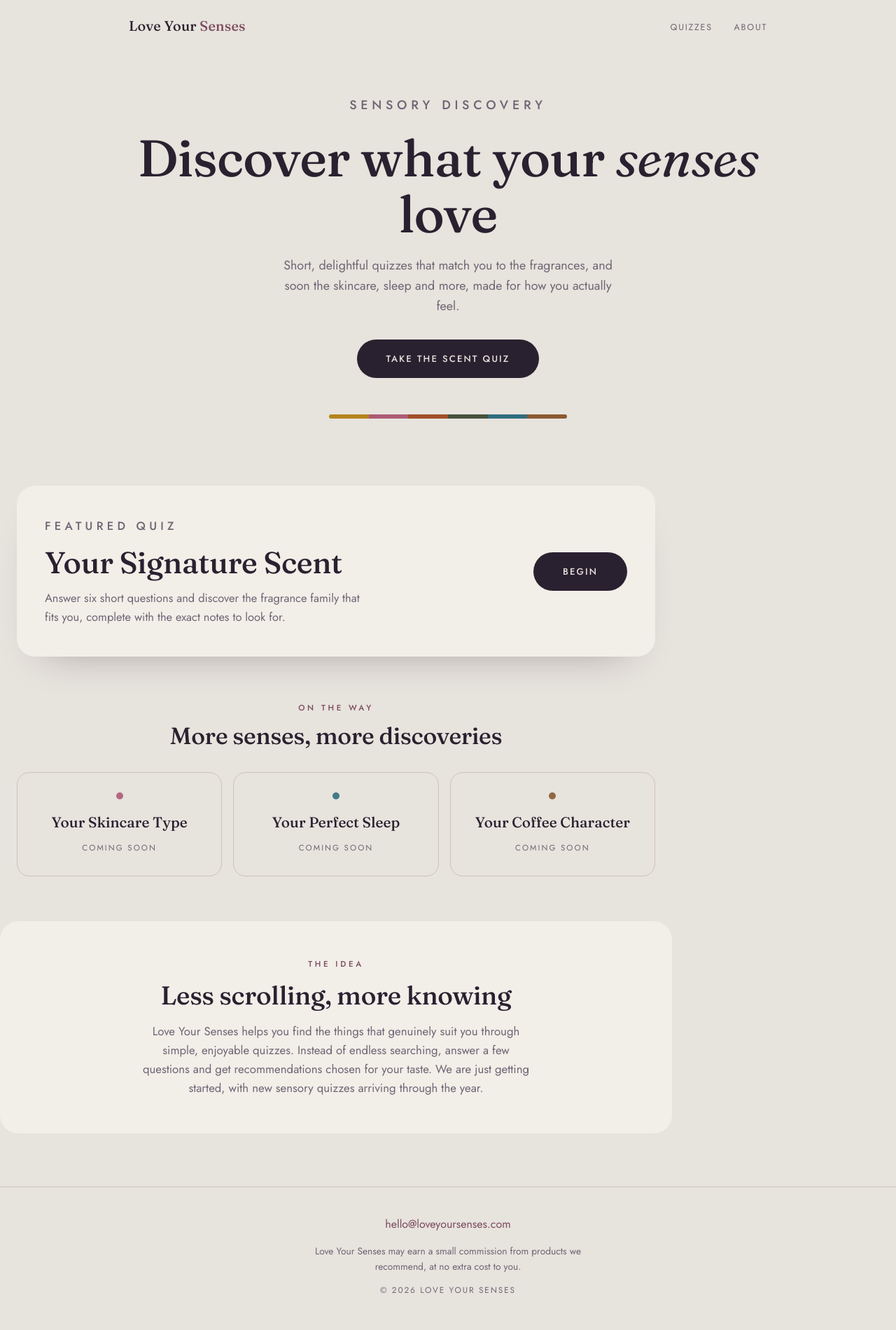
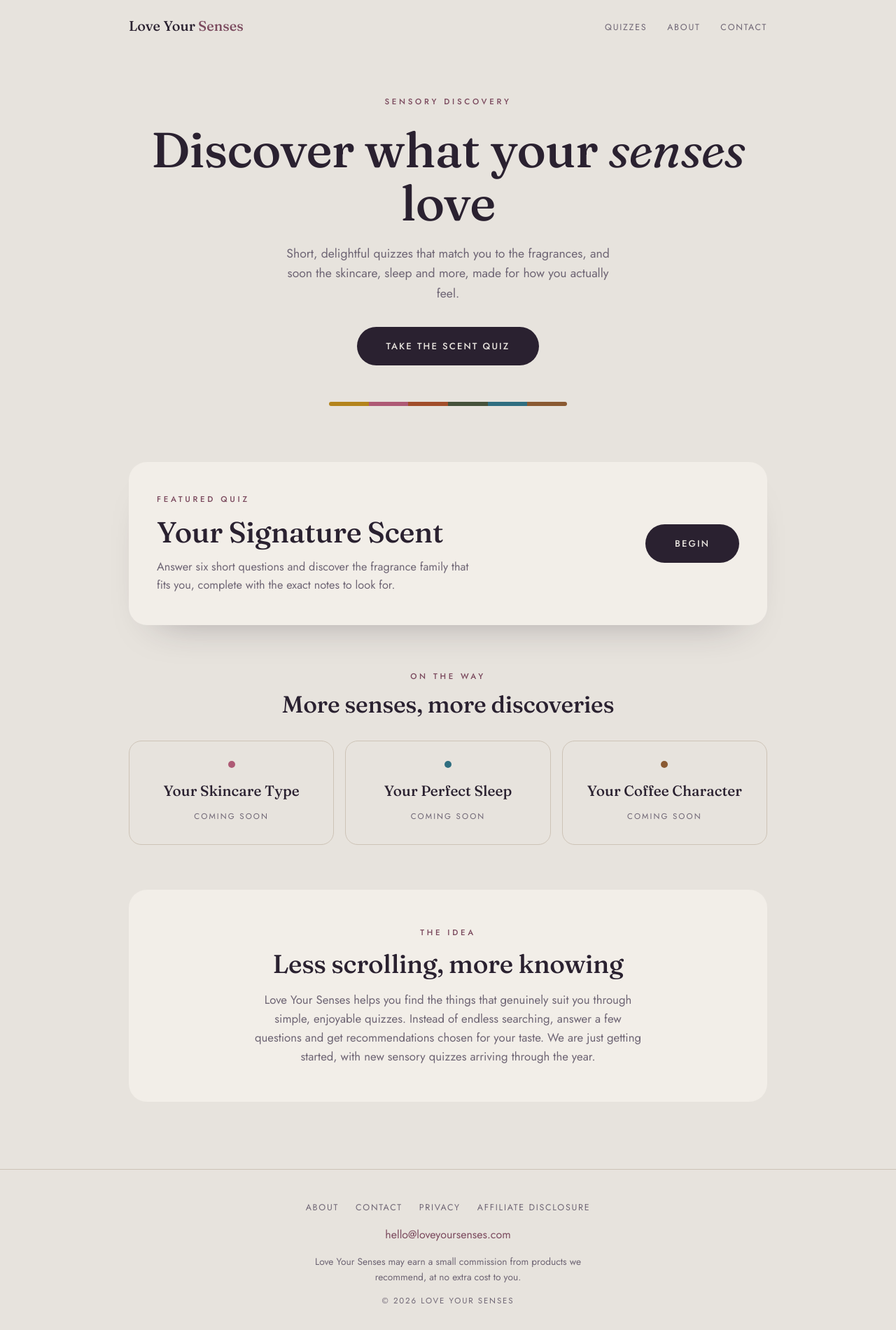
Before and after one commit to loveyoursenses/loveyoursenses, a plain HTML site: page index.html in a window 1280 px wide. Shown: the part 4-1904 px from the top of the page at 70% size. Drawn offline with Linux system fonts and the light colour scheme.

Commit message:
Update index.html

```diff
--- a/index.html
+++ b/index.html
@@ -5,18 +5,9 @@
 <meta name="viewport" content="width=device-width, initial-scale=1.0">
 <title>Love Your Senses | Discover what your senses love</title>
 <meta name="description" content="Short, delightful quizzes that match you to the fragrances, and soon the skincare and more, made for how you actually feel.">
-
-<!-- ============================================================
-     LOVE YOUR SENSES — HOMEPAGE (HUB)
-     Deploy as: /index.html  (replaces the "Coming soon" page)
-     Quizzes live in their own folders, e.g. /scent/index.html
-     Update the footer contact + disclosure as you grow.
-     ============================================================ -->
-
 <link rel="preconnect" href="https://fonts.googleapis.com">
 <link rel="preconnect" href="https://fonts.gstatic.com" crossorigin>
 <link href="https://fonts.googleapis.com/css2?family=Fraunces:ital,opsz,wght@0,9..144,400;0,9..144,500;0,9..144,600;1,9..144,400&family=Jost:wght@300;400;500&display=swap" rel="stylesheet">
-
 <style>
   :root{
     --bg:#E7E3DD; --card:#F2EEE8; --ink:#2A2130; --ink-soft:#6E6574;
@@ -25,86 +16,67 @@
   }
   *{box-sizing:border-box;margin:0;padding:0}
   html{-webkit-text-size-adjust:100%;scroll-behavior:smooth}
-  body{
-    background:var(--bg);color:var(--ink);
-    font-family:'Jost',system-ui,sans-serif;line-height:1.6;
-    -webkit-font-smoothing:antialiased;
-  }
+  body{background:var(--bg);color:var(--ink);font-family:'Jost',system-ui,sans-serif;line-height:1.6;-webkit-font-smoothing:antialiased}
   .display{font-family:'Fraunces',Georgia,serif;font-weight:500;line-height:1.08;letter-spacing:-.01em}
   .eyebrow{font-size:.72rem;letter-spacing:.32em;text-transform:uppercase;color:var(--accent);font-weight:500}
-  .wrap{max-width:960px;margin:0 auto;padding:0 24px}
+
+  /* .wrap centers content. It NEVER sets vertical spacing. */
+  .wrap{max-width:960px;margin-left:auto;margin-right:auto;padding-left:24px;padding-right:24px}
 
   /* header */
-  header{padding:26px 0}
-  .bar{max-width:960px;margin:0 auto;padding:0 24px;display:flex;align-items:center;justify-content:space-between}
-  .mark{font-family:'Fraunces',serif;font-weight:500;font-size:1.24rem;letter-spacing:.01em;text-decoration:none;color:var(--ink)}
+  .site-head{padding-top:26px;padding-bottom:26px}
+  .bar{display:flex;align-items:center;justify-content:space-between}
+  .mark{font-family:'Fraunces',serif;font-weight:500;font-size:1.24rem;text-decoration:none;color:var(--ink)}
   .mark span{color:var(--accent)}
-  nav a{font-size:.78rem;letter-spacing:.14em;text-transform:uppercase;color:var(--ink-soft);text-decoration:none;margin-left:26px;transition:color .3s var(--ease)}
+  nav a{font-size:.78rem;letter-spacing:.14em;text-transform:uppercase;color:var(--ink-soft);text-decoration:none;margin-left:24px;transition:color .3s var(--ease)}
   nav a:hover{color:var(--accent)}
-  @media(max-width:520px){nav{display:none}}
+  @media(max-width:520px){nav a{margin-left:16px}}
 
-  /* hero */
-  .hero{text-align:center;padding:56px 0 20px}
-  .hero .eyebrow{margin-bottom:22px}
-  .hero h1{font-size:clamp(2.7rem,9vw,4.6rem);margin-bottom:20px}
-  .hero h1 em{font-style:italic;font-weight:400}
-  .hero p{color:var(--ink-soft);font-size:1.12rem;max-width:44ch;margin:0 auto 34px}
-  .btn{
-    display:inline-block;font-family:'Jost',sans-serif;font-size:.82rem;letter-spacing:.16em;
-    text-transform:uppercase;font-weight:500;cursor:pointer;text-decoration:none;
-    border:none;border-radius:100px;padding:17px 42px;background:var(--ink);color:var(--bg);
-    transition:transform .35s var(--ease),background .35s var(--ease);
-  }
+  .btn{display:inline-block;font-family:'Jost',sans-serif;font-size:.82rem;letter-spacing:.16em;text-transform:uppercase;font-weight:500;cursor:pointer;text-decoration:none;border:none;border-radius:100px;padding:17px 42px;background:var(--ink);color:var(--bg);transition:transform .35s var(--ease),background .35s var(--ease)}
   .btn:hover{background:var(--accent-deep);transform:translateY(-2px)}
 
-  /* signature spectrum — the six scent families as a thread through the brand */
+  /* sections: vertical spacing only */
+  .hero{padding-top:56px;padding-bottom:20px;text-align:center}
+  .hero h1{font-size:clamp(2.7rem,9vw,4.4rem);margin-bottom:20px}
+  .hero h1 em{font-style:italic;font-weight:400}
+  .hero .eyebrow{margin-bottom:22px;display:block}
+  .hero p{color:var(--ink-soft);font-size:1.1rem;max-width:44ch;margin-left:auto;margin-right:auto;margin-bottom:34px}
   .spectrum{display:flex;height:6px;max-width:340px;margin:52px auto 0;border-radius:100px;overflow:hidden}
   .spectrum i{flex:1}
 
-  /* featured quiz */
-  .featured{margin:76px 0 20px}
-  .quiz-card{
-    background:var(--card);border-radius:26px;padding:44px 40px;
-    display:grid;grid-template-columns:1fr auto;gap:32px;align-items:center;
-    box-shadow:0 30px 60px -40px rgba(42,33,48,.4);
-  }
-  .quiz-card .eyebrow{margin-bottom:16px}
-  .quiz-card h2{font-size:clamp(2rem,5vw,2.7rem);margin-bottom:14px}
-  .quiz-card p{color:var(--ink-soft);font-size:1.03rem;max-width:46ch}
+  .featured{padding-top:60px}
+  .quiz-card{background:var(--card);border-radius:26px;padding:44px 40px;display:grid;grid-template-columns:1fr auto;gap:32px;align-items:center;box-shadow:0 30px 60px -40px rgba(42,33,48,.4)}
+  .quiz-card .eyebrow{margin-bottom:16px;display:block}
+  .quiz-card h2{font-size:clamp(2rem,5vw,2.6rem);margin-bottom:14px}
+  .quiz-card p{color:var(--ink-soft);font-size:1.02rem;max-width:46ch}
   .quiz-card .go{white-space:nowrap}
-  @media(max-width:640px){
-    .quiz-card{grid-template-columns:1fr;text-align:center;padding:38px 28px}
-    .quiz-card p{margin:0 auto}
-  }
+  @media(max-width:640px){.quiz-card{grid-template-columns:1fr;text-align:center;padding:38px 28px}.quiz-card p{margin-left:auto;margin-right:auto}}
 
-  /* upcoming */
-  .upcoming{margin:64px 0}
+  .upcoming{padding-top:64px}
   .section-head{text-align:center;margin-bottom:34px}
   .section-head .eyebrow{display:block;margin-bottom:12px}
   .section-head h3{font-size:clamp(1.6rem,4vw,2.1rem)}
   .tiles{display:grid;grid-template-columns:repeat(3,1fr);gap:16px}
   @media(max-width:640px){.tiles{grid-template-columns:1fr}}
-  .tile{
-    background:transparent;border:1px solid var(--line);border-radius:var(--radius);
-    padding:28px 24px;text-align:center;
-  }
-  .tile .dot{width:10px;height:10px;border-radius:50%;margin:0 auto 16px;background:var(--tile,#7B4A5E);opacity:.9}
+  .tile{border:1px solid var(--line);border-radius:var(--radius);padding:28px 24px;text-align:center}
+  .tile .dot{width:10px;height:10px;border-radius:50%;margin:0 auto 16px;background:var(--tile,#7B4A5E)}
   .tile h4{font-family:'Fraunces',serif;font-weight:500;font-size:1.3rem;margin-bottom:6px}
   .tile span{font-size:.72rem;letter-spacing:.18em;text-transform:uppercase;color:var(--ink-soft)}
 
-  /* about */
-  .about{background:var(--card);border-radius:26px;padding:52px 44px;text-align:center;margin:12px 0 76px}
-  .about .eyebrow{display:block;margin-bottom:16px}
-  .about h3{font-size:clamp(1.7rem,4vw,2.3rem);margin-bottom:18px}
-  .about p{color:var(--ink-soft);font-size:1.05rem;max-width:56ch;margin:0 auto}
-  @media(max-width:640px){.about{padding:40px 26px}}
+  .about{padding-top:64px;padding-bottom:76px}
+  .panel{background:var(--card);border-radius:26px;padding:52px 44px;text-align:center}
+  .panel .eyebrow{display:block;margin-bottom:16px}
+  .panel h3{font-size:clamp(1.7rem,4vw,2.3rem);margin-bottom:18px}
+  .panel p{color:var(--ink-soft);font-size:1.05rem;max-width:56ch;margin-left:auto;margin-right:auto}
+  @media(max-width:640px){.panel{padding:40px 26px}}
 
-  /* footer */
-  footer{border-top:1px solid var(--line);padding:40px 0 56px}
+  .site-foot{border-top:1px solid var(--line);padding-top:40px;padding-bottom:56px;margin-top:20px}
   .foot{display:flex;flex-direction:column;align-items:center;gap:14px;text-align:center}
-  .foot a{color:var(--accent);text-decoration:none}
+  .foot-nav a{color:var(--ink-soft);text-decoration:none;font-size:.78rem;letter-spacing:.14em;text-transform:uppercase;margin:0 12px;transition:color .3s var(--ease)}
+  .foot-nav a:hover{color:var(--accent)}
+  .foot .em{color:var(--accent);text-decoration:none}
   .foot .disc{font-size:.86rem;color:var(--ink-soft);max-width:52ch}
-  .foot .cr{font-size:.74rem;letter-spacing:.16em;text-transform:uppercase;color:var(--ink-soft)}
+  .foot .cr{font-size:.72rem;letter-spacing:.16em;text-transform:uppercase;color:var(--ink-soft)}
 
   :focus-visible{outline:2px solid var(--accent);outline-offset:3px}
   @media (prefers-reduced-motion:reduce){*{transition:none!important;scroll-behavior:auto!important}}
@@ -112,19 +84,23 @@
 </head>
 <body>
 
-<header>
+<header class="site-head">
+  <div class="wrap">
     <div class="bar">
       <a href="/" class="mark">Love Your <span>Senses</span></a>
       <nav>
         <a href="#quizzes">Quizzes</a>
-      <a href="#about">About</a>
+        <a href="/about">About</a>
+        <a href="/contact">Contact</a>
       </nav>
+    </div>
   </div>
 </header>
 
 <main>
-  <section class="hero wrap">
-    <p class="eyebrow">Sensory discovery</p>
+  <section class="hero">
+    <div class="wrap">
+      <span class="eyebrow">Sensory discovery</span>
       <h1 class="display">Discover what your <em>senses</em> love</h1>
       <p>Short, delightful quizzes that match you to the fragrances, and soon the skincare, sleep and more, made for how you actually feel.</p>
       <a href="/scent" class="btn">Take the scent quiz</a>
@@ -132,20 +108,24 @@
         <i style="background:#B4841C"></i><i style="background:#AE5A75"></i><i style="background:#A24E2A"></i>
         <i style="background:#46523B"></i><i style="background:#2F6E80"></i><i style="background:#8A5A32"></i>
       </div>
+    </div>
   </section>
 
-  <section class="featured wrap" id="quizzes">
+  <section class="featured" id="quizzes">
+    <div class="wrap">
       <div class="quiz-card">
         <div>
-        <p class="eyebrow">Featured quiz</p>
+          <span class="eyebrow">Featured quiz</span>
           <h2 class="display">Your Signature Scent</h2>
           <p>Answer six short questions and discover the fragrance family that fits you, complete with the exact notes to look for.</p>
         </div>
         <a href="/scent" class="btn go">Begin</a>
       </div>
+    </div>
   </section>
 
-  <section class="upcoming wrap">
+  <section class="upcoming">
+    <div class="wrap">
       <div class="section-head">
         <span class="eyebrow">On the way</span>
         <h3 class="display">More senses, more discoveries</h3>
@@ -155,20 +135,30 @@
         <div class="tile"><div class="dot" style="--tile:#2F6E80"></div><h4>Your Perfect Sleep</h4><span>Coming soon</span></div>
         <div class="tile"><div class="dot" style="--tile:#8A5A32"></div><h4>Your Coffee Character</h4><span>Coming soon</span></div>
       </div>
+    </div>
   </section>
 
-  <section class="about wrap" id="about">
+  <section class="about" id="about">
+    <div class="wrap">
+      <div class="panel">
         <span class="eyebrow">The idea</span>
         <h3 class="display">Less scrolling, more knowing</h3>
         <p>Love Your Senses helps you find the things that genuinely suit you through simple, enjoyable quizzes. Instead of endless searching, answer a few questions and get recommendations chosen for your taste. We are just getting started, with new sensory quizzes arriving through the year.</p>
+      </div>
+    </div>
   </section>
 </main>
 
-<footer>
-  <div class="foot wrap">
-    <a href="mailto:hello@loveyoursenses.com">hello@loveyoursenses.com</a>
+<footer class="site-foot">
+  <div class="wrap">
+    <div class="foot">
+      <div class="foot-nav">
+        <a href="/about">About</a><a href="/contact">Contact</a><a href="/privacy">Privacy</a><a href="/disclosure">Affiliate Disclosure</a>
+      </div>
+      <a class="em" href="mailto:hello@loveyoursenses.com">hello@loveyoursenses.com</a>
       <p class="disc">Love Your Senses may earn a small commission from products we recommend, at no extra cost to you.</p>
       <p class="cr">© 2026 Love Your Senses</p>
+    </div>
   </div>
 </footer>
 
```
Lines whose indentation alone changed are shown as unchanged.
